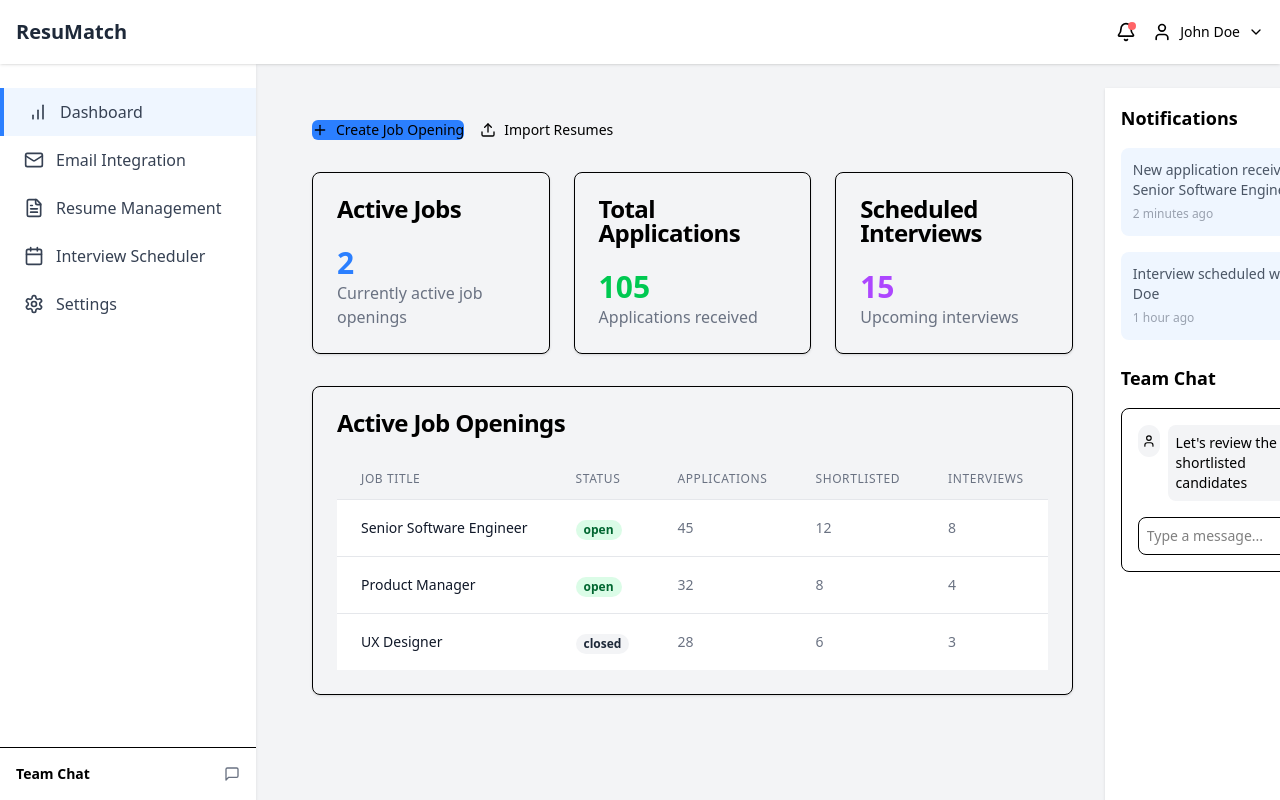
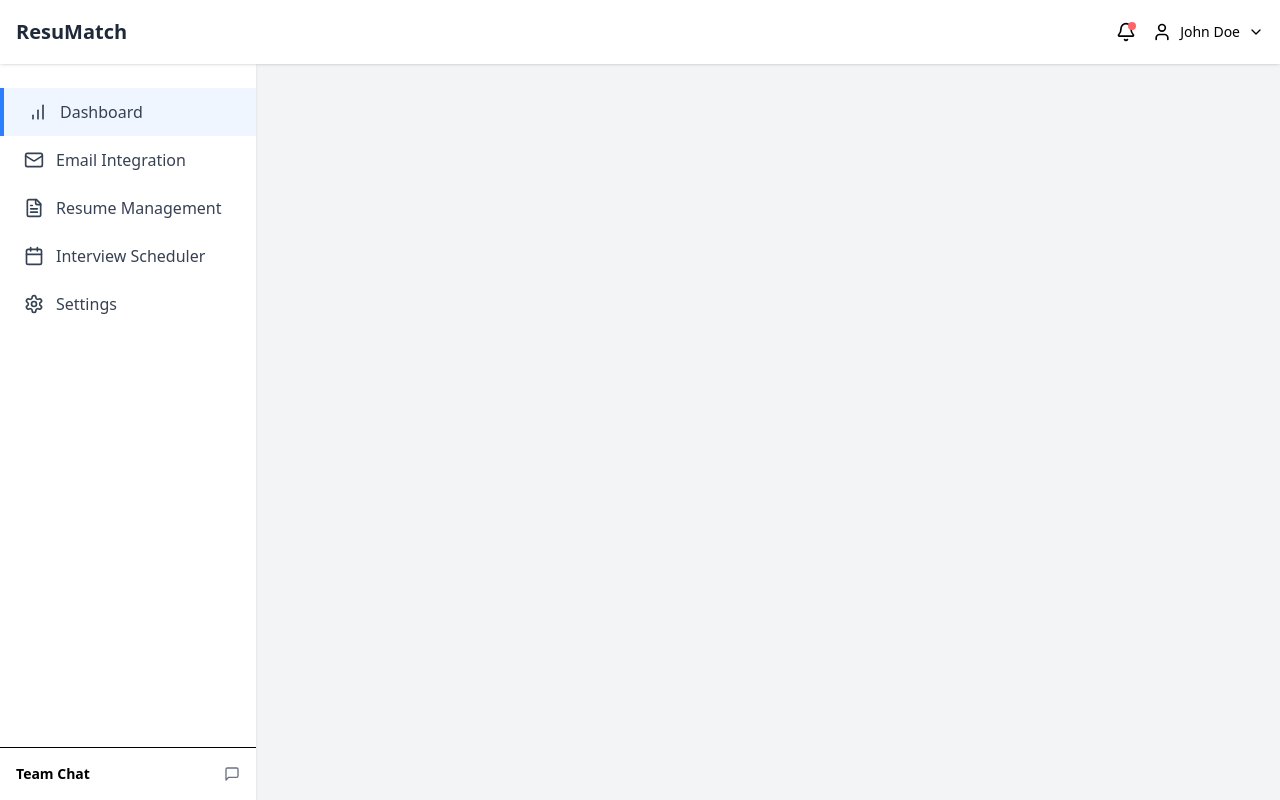
Before and after one commit to MaazAhmed147354/FinalYearProject, a React (Vite) app in the folder Frontend/: page / in a window 1280 px wide. Built offline with nearby package versions, Linux system fonts and the light colour scheme.

Commit message:
Changes made to App.jsx

```diff
--- a/Frontend/src/App.jsx
+++ b/Frontend/src/App.jsx
@@ -1,6 +1,8 @@
 import React from "react";
 import { BrowserRouter as Router, Routes, Route } from "react-router-dom";
 import MainLayout from "./layouts/MainLayout";
+import Login from "./pages/auth/Login"
+import Register from "./pages/auth/Register"
 import Dashboard from "./pages/dashboard/Dashboard";
 import EmailIntegration from "./pages/email/EmailIntegration";
 import CreateJob from "./pages/jobs/CreateJobs";
@@ -15,7 +17,9 @@
       <MainLayout>
         <Routes>
           {/* Define routes for your pages */}
-          <Route path="/" element={<Dashboard />} />
+          <Route path="/login" element={<Login />} />
+          <Route path="/register" element={<Register />} />
+          <Route path="/dashboard" element={<Dashboard />} />
           <Route path="/email-integration" element={<EmailIntegration />} />
           <Route path="/create-job" element={<CreateJob />} />
           <Route path="/manage-resumes" element={<ManageResumes />} />
```
